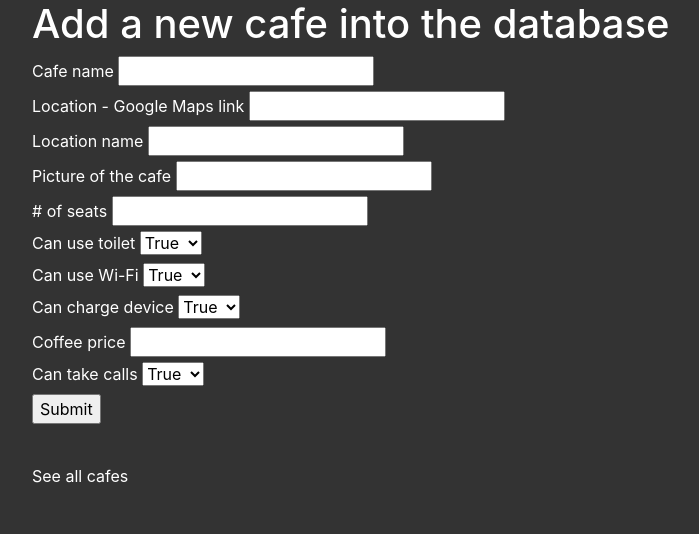
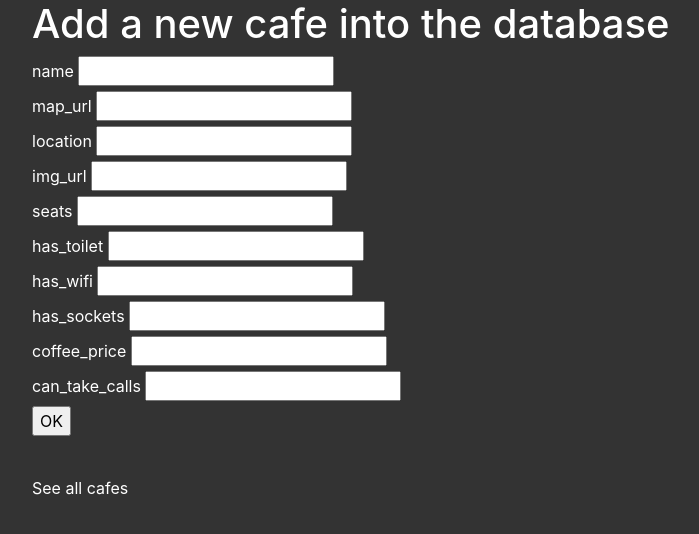
Before and after one commit to huLasPet/Python_Web_Projects, a Django app: page /cafes/add in a window 1280 px wide. Shown: the top 534 px of the page, without its empty margins (53-752 px from the left). Run offline with Django 4.2, Linux system fonts and the light colour scheme; some libraries are stand-ins or nearby versions.

```diff
--- /dev/null
+++ b/Cafe_wifi_django/cafes/cafeapp/forms.py
@@ -0,0 +1,15 @@
+from django import forms
+
+
+class CafeForm(forms.Form):
+    """The form to use when adding or editing Cafes."""
+    name = forms.CharField(label="Name", max_length=250)
+    map_url = forms.CharField(max_length=250)
+    location = forms.CharField(max_length=250)
+    img_url = forms.CharField(max_length=250)
+    seats = forms.CharField(max_length=250)
+    has_toilet = forms.BooleanField()
+    has_wifi = forms.BooleanField()
+    has_sockets = forms.BooleanField()
+    coffee_price = forms.CharField(max_length=250)
+    can_take_calls = forms.BooleanField()
--- a/Cafe_wifi_django/cafes/cafeapp/models.py
+++ b/Cafe_wifi_django/cafes/cafeapp/models.py
@@ -1,7 +1,4 @@
 from django.db import models
-from django import forms
-from wtforms import Form, SelectField, StringField, SubmitField
-from wtforms.validators import URL, DataRequired
 
 # Create your models here.
 
@@ -21,16 +18,8 @@ class Cafe(models.Model):
     def __str__(self):
         return self.name
 
-class CafeForm(Form):
-    """The form to use when adding or editing Cafes."""
-    name = StringField('Cafe name', validators=[DataRequired()])
-    map_url = StringField('Location - Google Maps link', validators=[DataRequired(), URL()])
-    location = StringField('Location name', validators=[DataRequired()])
-    img_url = StringField('Picture of the cafe', validators=[DataRequired(), URL()])
-    seats = StringField('# of seats', validators=[DataRequired()])
-    has_toilet = SelectField('Can use toilet', validators=[DataRequired()], choices=["True", "False"])
-    has_wifi = SelectField('Can use Wi-Fi', validators=[DataRequired()], choices=["True", "False"])
-    has_sockets = SelectField('Can charge device', validators=[DataRequired()], choices=["True", "False"])
-    coffee_price = StringField('Coffee price', validators=[DataRequired()])
-    can_take_calls = SelectField('Can take calls', validators=[DataRequired()], choices=["True", "False"])
-    submit = SubmitField('Submit')
+
+    #submit = SubmitField('Submit')
+
+    # def __str__(self):
+    #     return self.data
--- a/Cafe_wifi_django/cafes/cafeapp/templates/cafeapp/add.html
+++ b/Cafe_wifi_django/cafes/cafeapp/templates/cafeapp/add.html
@@ -13,23 +13,16 @@
       <h1>Add a new cafe into the database</h1>
 
 
-      <form action="{% url 'cafeapp:all' %}" method="POST">
+
+
+      <form action="/cafes/add" method="post">
         {% csrf_token %}
-        <fieldset>
-          {% for field in form %}
-          {% if field.id == "submit" %}
-          <tr>
-            <td>{{ field }}</td>
-          </tr>
-          {% else %}
-          <tr>
-            <th>{{ field.label }}</th>
-            <td>{{ field }}</td>
-            <br>
-          </tr>
-          {% endif %}
-          {% endfor %}
-        </fieldset>
+        {% for field in form %}
+        <label for={{field}}>{{field}}</label>
+        <input name={{field}} value="{{ current_name }}">
+        <br>
+        {% endfor %}
+        <input type="submit" value="OK">
       </form>
 
 	  <p class="space-above"><a onclick='window.location.href="/cafes/all"'>See all cafes</a></p>
--- a/Cafe_wifi_django/cafes/cafeapp/views.py
+++ b/Cafe_wifi_django/cafes/cafeapp/views.py
@@ -1,7 +1,8 @@
 from django.shortcuts import render
 from django.http import HttpResponseRedirect
 from django.urls import reverse
-from .models import Cafe, CafeForm
+from .models import Cafe
+from .forms import CafeForm
 
 from django.http import HttpResponse
 
@@ -14,27 +15,28 @@ def index(request):
 
 
 def add(request):
-    form = CafeForm(request.POST)
-    if request.POST:
-        cafe_to_add = Cafe(can_take_calls=bool(form.can_take_calls.data),
-                           coffee_price=form.coffee_price.data,
-                           has_sockets=bool(form.has_sockets.data),
-                           has_toilet=bool(form.has_toilet.data),
-                           has_wifi=bool(form.has_wifi.data),
-                           img_url=form.img_url.data,
-                           location=form.location.data,
-                           map_url=form.map_url.data,
-                           name=form.name.data,
-                           seats=form.seats.data)
-        print(cafe_to_add)
-        return render(request, 'cafeapp/all.html')
+    form = CafeForm()
+    print(form.fields)
+    if request.method == 'POST':
+        # cafe_to_add = Cafe(can_take_calls=form.fields.can_take_calls,
+        #                    coffee_price=form.fields.coffee_price.data,
+        #                    has_sockets=form.fields.has_sockets.data,
+        #                    has_toilet=form.fields.has_toilet.data,
+        #                    has_wifi=form.fields.has_wifi.data,
+        #                    img_url=form.fields.img_url.data,
+        #                    location=form.fields.location.data,
+        #                    map_url=form.fields.map_url.data,
+        #                    name=form.fields.name.data,
+        #                    seats=form.fields.seats.data)
+        print(request.POST["seats"])
+        return render(request, 'cafeapp/index.html')
         # try:
         #     db_sqlalchemy.session.add(cafe_to_add)
         #     db_sqlalchemy.session.commit()
         #     return redirect(url_for('cafes'))
         # except sqlalchemy.exc.IntegrityError:
         #     return jsonify(respnse={"error": "Record already exists"})
-    return render(request, 'cafeapp/add.html', {'form': form})
+    return render(request, 'cafeapp/add.html', {'form': form.fields})
 
 
 def all(request):
```
Also changed, not shown: Cafe_wifi_django/__init__.py (added), Cafe_wifi_django/cafes/__init__.py (added).
